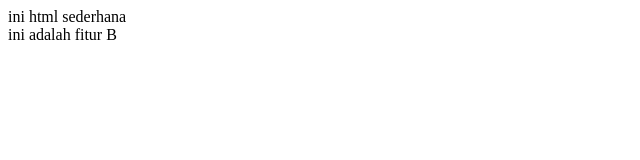
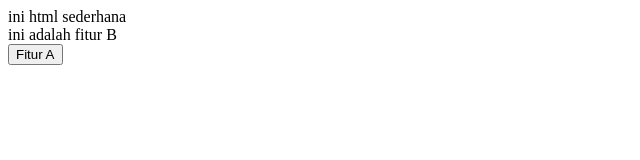
Before and after one commit to sulaemansantoso/git101, a plain HTML site: page index.html in a window 1280 px wide. Shown: the whole page, without its empty margins (0-640 px from the left). Drawn offline with Linux system fonts and the light colour scheme.

Commit message:
menambahkan button

```diff
--- a/index.html
+++ b/index.html
@@ -13,5 +13,6 @@
     <div>
         ini adalah fitur B
     </div>
+    <button>Fitur A</button>
 </body>
 </html>
```
